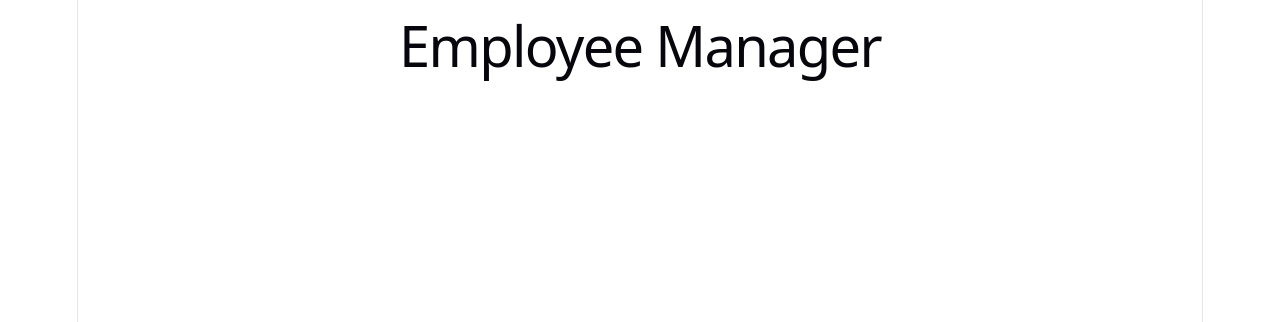
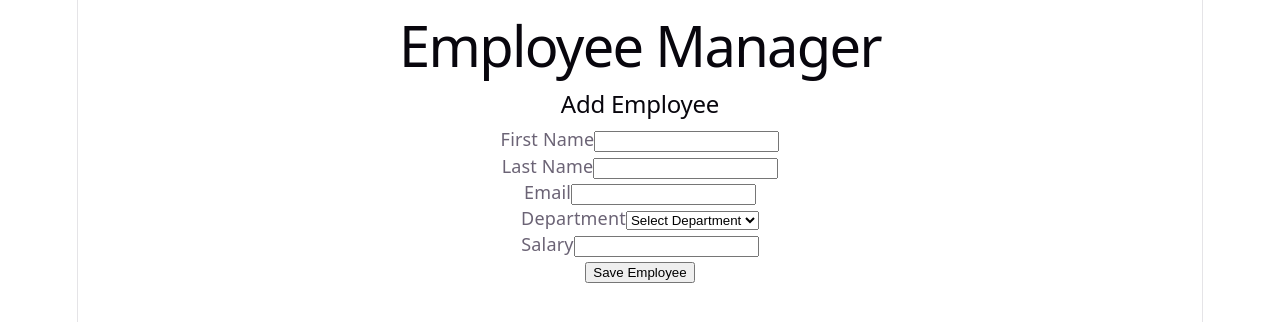
Before and after one commit to Ettienne63/employee-manager-react, a React (Vite) app: page / in a window 1280 px wide. Shown: the top 322 px of the page. Built offline with nearby package versions, Linux system fonts and the light colour scheme.

Commit message:
feat: implement employee creation form

```diff
--- a/src/App.jsx
+++ b/src/App.jsx
@@ -1,14 +1,20 @@
 import { useState } from 'react'
-import reactLogo from './assets/react.svg'
-import viteLogo from './assets/vite.svg'
-import heroImg from './assets/hero.png'
 import './App.css'
+import EmployeeForm from './components/EmployeeForm'
 
 function App() {
+const [employees,setEmployees] = useState([])
 
+function addEmployee(employee){
+  setEmployees(previousEmployees => [
+    ...previousEmployees,
+    employee
+  ])
+}
   return (
     <div>
         <h1>Employee Manager</h1>
+        <EmployeeForm onSave={addEmployee}/>
     </div>
 
   )
--- /dev/null
+++ b/src/components/EmployeeForm.jsx
@@ -0,0 +1,95 @@
+import { useState } from "react"
+
+function EmployeeForm({onSave}) {
+    const [firstName, setFirstName] = useState("")
+    const [lastName, setLastName] = useState("")
+    const [email, setEmail] = useState("")
+    const [department, setDepartment] = useState("")
+    const [salary, setSalary] = useState("")
+
+    function handleSubmit(event){
+        event.preventDefault();
+
+        const employee = {
+            firstName,
+            lastName,
+            email,
+            department,
+            salary
+        }
+
+        onSave(employee)
+    }
+
+    return (
+        <form onSubmit={handleSubmit}>
+            <h2>Add Employee</h2>
+
+            <div>
+                <label>First Name</label>
+                <input
+                    type="text"
+                    value={firstName}
+                    onChange={(event) => {
+                        setFirstName(event.target.value)
+                    }}
+                />
+            </div>
+
+            <div>
+                <label>Last Name</label>
+                <input
+                    type="text"
+                    value={lastName}
+                    onChange={(event) => {
+                        setLastName(event.target.value)
+                    }}
+                />
+            </div>
+
+            <div>
+                <label>Email</label>
+                <input
+                    type="email"
+                    value={email}
+                    onChange={(event) => {
+                        setEmail(event.target.value)
+                    }}
+                />
+            </div>
+
+            <div>
+                <label>Department</label>
+                <select
+                    id="departmentSelect"
+                    value={department}
+                    onChange={(event) => {
+                        setDepartment(event.target.value)
+                    }}>
+                    <option value="">Select Department</option>
+                    <option value="finance">Finance</option>
+                    <option value="admin">Admin</option>
+                    <option value="hr">HR</option>
+                </select>
+            </div>
+
+            <div>
+                <label>Salary</label>
+                <input
+                    type="number"
+                    value={salary}
+                    onChange={(event) => {
+                        setSalary(event.target.value)
+                    }}
+                />
+            </div>
+
+            <div>
+                <button type="submit">
+                    Save Employee
+                </button>
+            </div>
+        </form>
+    )
+}
+export default EmployeeForm
```
